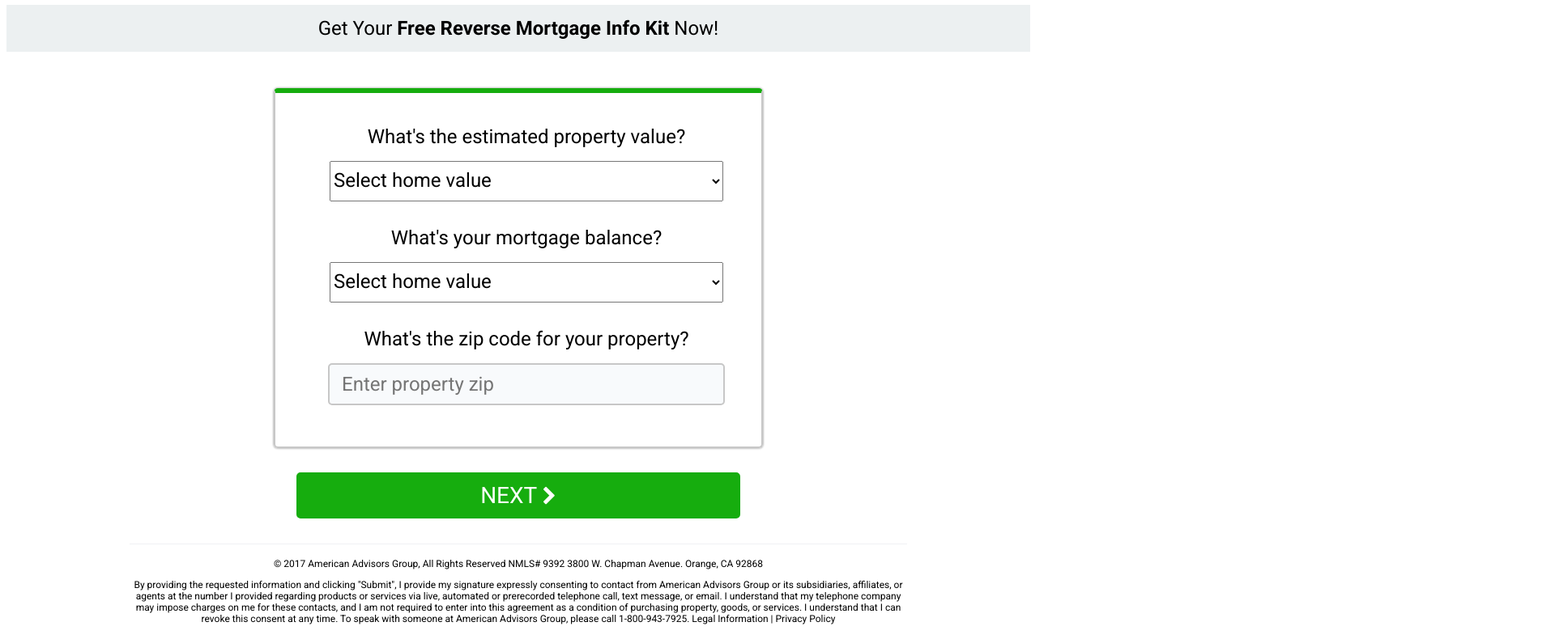
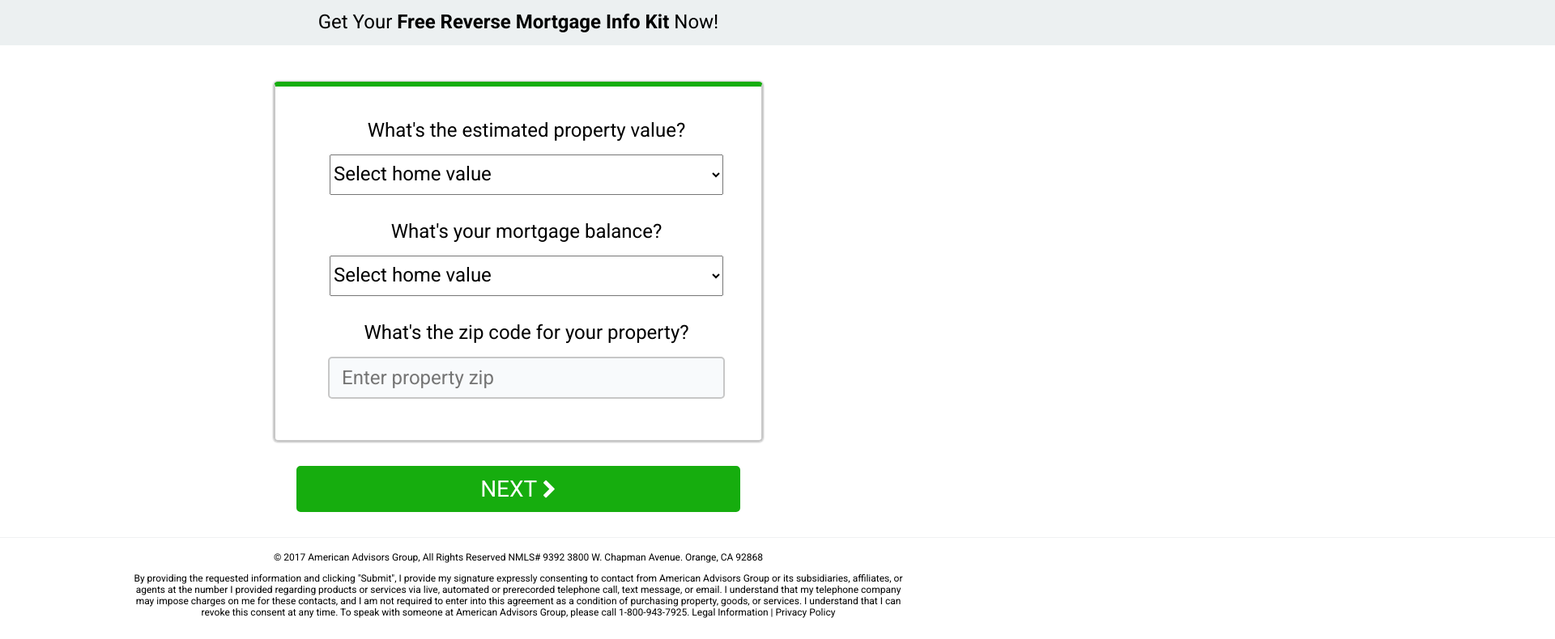
Before and after one commit to drewmichinock/aag-front-end-dev-quiz, a plain HTML site: page index.html in a window 1280 px wide. Shown: the part 121-911 px from the top of the page at 81% size, 1920 px wide, since content can reach past the window. Drawn offline with Linux system fonts and the light colour scheme.

Commit message:
fixed full widthsubheading and horz rule

```diff
--- a/assets/css/style.css
+++ b/assets/css/style.css
@@ -1,6 +1,5 @@
 html,
 body {
-    overflow-x: hidden;
     background: #fff;
 }
 
@@ -19,6 +18,8 @@ hr {
     ;
     margin: 1em 0;
     padding: 0;
+    margin-left: -100%;
+    margin-right: -100%;
 }
 
 .container {
@@ -32,13 +33,15 @@ hr {
     text-align: center;
 }
 
-h2,
-.sectionSubTitle {
-    position: relative;
-    /* child absolute */
-    margin: 0 -9999rem;
-    /* add back section padding value */
-    /*padding: .25rem 9999rem;*/
+.wrap {
+    width: 100%;
+    margin: 0 auto;
+}
+
+.full-width {
+    /* 1/3 of 60% = the 20% margin on either side */
+    margin-left: -100%;
+    margin-right: -100%;
     background: #ecf0f1;
 }
 
@@ -56,7 +59,6 @@ h2,
     font-size: 12px;
     text-align: center;
 }
-
 
 
 /***************************
@@ -137,11 +139,11 @@ p select {
 
 .propertyValue,
 .propertyMortgage {
-	padding-bottom: 15px;
+    padding-bottom: 15px;
 }
 
 .propertyZip {
-	padding-bottom: 15px;
+    padding-bottom: 15px;
 }
 
 .zip {
@@ -155,6 +157,8 @@ p select {
     border-radius: 5px;
     background-color: #f8fafc;
 }
+
+
 
 /* placeholder */
 
--- a/index.html
+++ b/index.html
@@ -13,7 +13,9 @@
 <body>
     <div class="container">
         <h1 class="sectionTitle">Convert Your Home Equity Into <strong>Tax-Free Cash</strong> With a <br>Reverse Mortgage Loan</h1>
-        <h2 class="sectionSubTitle">Get Your <strong>Free Reverse Mortgage Info Kit</strong> Now!</h2>
+        <div class="wrap">
+            <h2 class="sectionSubTitle full-width">Get Your <strong>Free Reverse Mortgage Info Kit</strong> Now!</h2>
+        </div>
         <div class="sectionForm">
             <div class="formInput">
                 <form>
```
